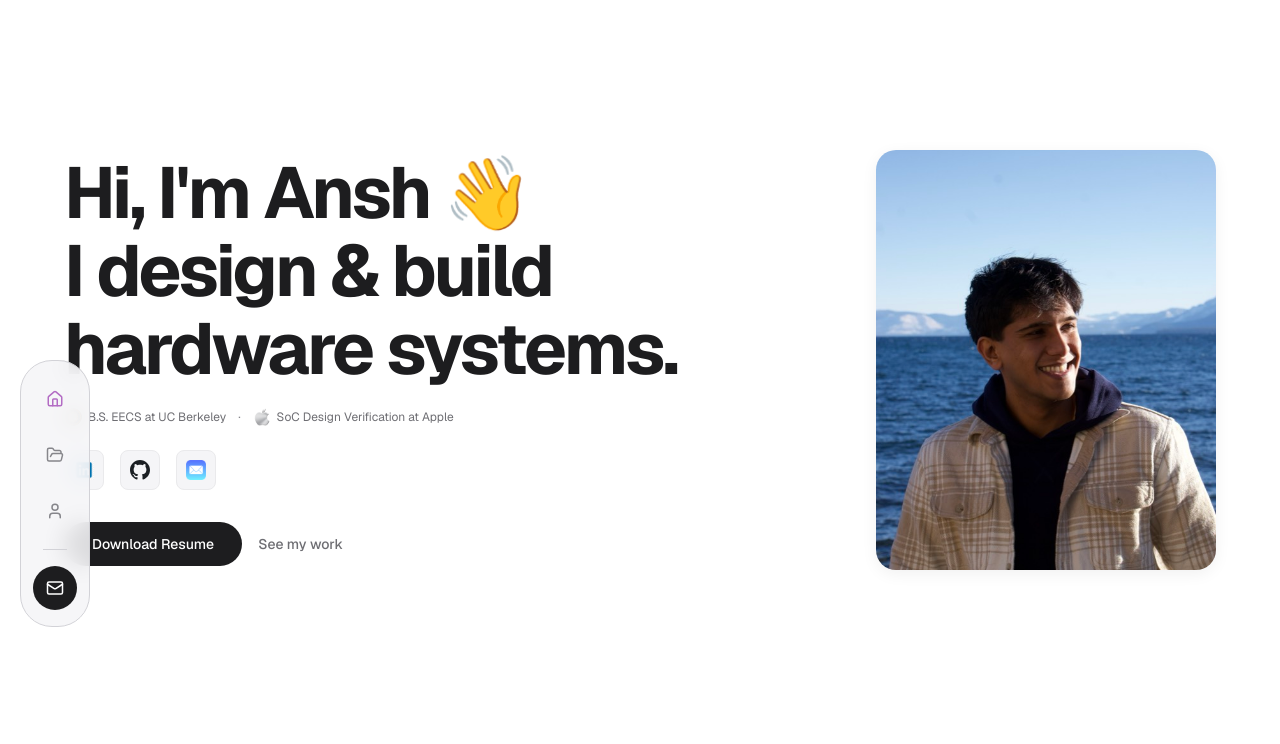
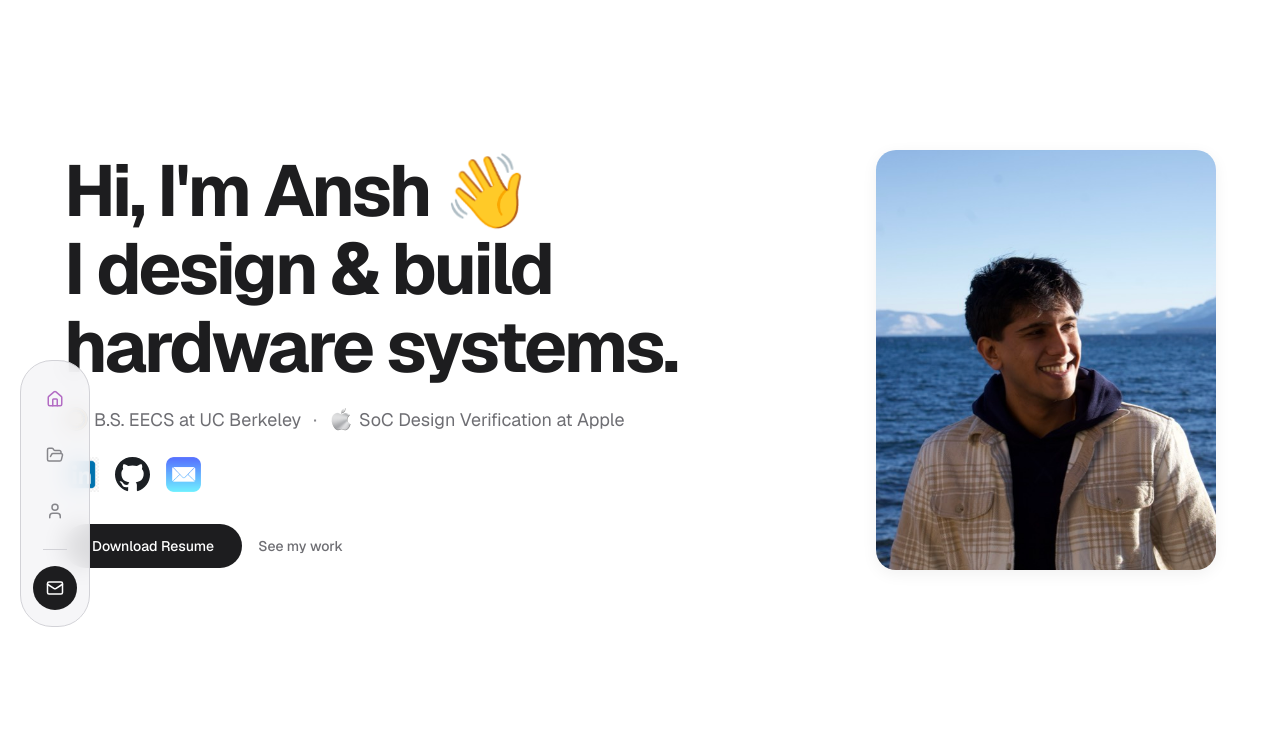
Before and after one commit to The-Ansh-Shah/portfolio-website, a Next.js app: page / in a window 1280 px wide. Shown: the top 744 px of the page. Built offline with nearby package versions, Linux system fonts and the light colour scheme.

Commit message:
Improved text readability

```diff
--- a/src/components/AboutSection.tsx
+++ b/src/components/AboutSection.tsx
@@ -36,7 +36,7 @@ export default function AboutSection() {
               </h2>
             </div>
             <p className="mt-8 text-[17px] text-[#86868B] leading-relaxed max-w-[480px]">
-              CPU design · Embedded security · Processor tracing
+              CPU design · Parallel architectures · Hardware acceleration
             </p>
           </m.div>
 
@@ -103,7 +103,7 @@ export default function AboutSection() {
                   What inspires me?
                 </span>
                 <h3 className="mt-4 text-[clamp(28px,3.5vw,38px)] font-semibold text-[#1D1D1F] leading-[1.15] tracking-tight">
-                  Building efficient, fast, and scalable silicon solutions.
+                  Accelerating compute through efficient and scalable silicon solutions.
                 </h3>
                 <div className="flex items-center gap-2 mt-8">
                   <div className="h-2 w-2 rounded-full bg-[#D2D2D7]" />
--- a/src/components/HeroSection.tsx
+++ b/src/components/HeroSection.tsx
@@ -33,15 +33,15 @@ export default function HeroSection() {
               initial={{ opacity: 0, y: 20 }}
               animate={{ opacity: 1, y: 0 }}
               transition={{ duration: 0.5, delay: 0.12, ease }}
-              className="flex flex-wrap items-center gap-x-3 gap-y-2 mb-6 text-[12px] text-text-secondary"
+              className="flex flex-wrap items-center gap-x-3 gap-y-2 mb-6 text-[18px] text-text-secondary"
             >
               <span className="inline-flex items-center gap-1.5">
-                <Image src="/images/icons/Seal_of_University_of_California,_Berkeley.svg" alt="UC Berkeley" width={18} height={18} className="flex-shrink-0 rounded-full" />
+                <Image src="/images/icons/Seal_of_University_of_California,_Berkeley.svg" alt="UC Berkeley" width={24} height={24} className="flex-shrink-0 rounded-full" />
                 B.S. EECS at UC Berkeley
               </span>
               <span className="text-text-muted">·</span>
               <span className="inline-flex items-center gap-1.5">
-                <Image src="/images/icons/brushed-metal-apple-mac-icon-29.png" alt="Apple" width={18} height={18} className="flex-shrink-0" />
+                <Image src="/images/icons/brushed-metal-apple-mac-icon-29.png" alt="Apple" width={24} height={24} className="flex-shrink-0" />
                 SoC Design Verification at Apple
               </span>
             </m.div>
@@ -57,26 +57,26 @@ export default function HeroSection() {
                 href={personalInfo.linkedin}
                 target="_blank"
                 rel="noopener noreferrer"
-                className="flex h-10 w-10 items-center justify-center rounded-btn-sm border border-border bg-bg-card hover:border-border-hover hover:scale-105 transition-all duration-200"
+                className="flex h-15 w-15 items-center justify-center rounded-btn-sm hover:scale-105 transition-all duration-200"
                 aria-label="LinkedIn"
               >
-                <Image src="/images/icons/linkedin.png" alt="LinkedIn" width={20} height={20} className="object-contain" />
+                <Image src="/images/icons/linkedin.png" alt="LinkedIn" width={35} height={35} className="object-contain" />
               </a>
               <a
                 href={personalInfo.github}
                 target="_blank"
                 rel="noopener noreferrer"
-                className="flex h-10 w-10 items-center justify-center rounded-btn-sm border border-border bg-bg-card hover:border-border-hover hover:scale-105 transition-all duration-200"
+                className="flex h-15 w-15 items-center justify-center rounded-btn-sm hover:scale-105 transition-all duration-200"
                 aria-label="GitHub"
               >
-                <Image src="/images/icons/github.svg" alt="GitHub" width={20} height={20} className="object-contain" />
+                <Image src="/images/icons/github.svg" alt="GitHub" width={35} height={35} className="object-contain" />
               </a>
               <a
                 href={`mailto:${personalInfo.email}`}
-                className="flex h-10 w-10 items-center justify-center rounded-btn-sm border border-border bg-bg-card hover:border-border-hover hover:scale-105 transition-all duration-200"
+                className="flex h-15 w-15 items-center justify-center rounded-btn-sm hover:scale-105 transition-all duration-200"
                 aria-label="Email"
               >
-                <Image src="/images/icons/mail-icon.png" alt="Email" width={20} height={20} className="object-contain" />
+                <Image src="/images/icons/mail-icon.png" alt="Email" width={35} height={35} className="object-contain" />
               </a>
             </m.div>
 
--- a/src/lib/content.ts
+++ b/src/lib/content.ts
@@ -124,9 +124,9 @@ export const experience: Experience[] = [
   {
     id: 1,
     company: "Apple",
-    role: "SoC Design Verification Intern",
-    institution: "Cupertino, CA",
-    duration: "May – Aug 2026",
+    role: "Cellular SoC Design Verification Intern",
+    institution: "Sunnyvale, CA",
+    duration: "May 2026 – Aug 2026",
     bullets: [],
     incoming: true,
   },
@@ -135,7 +135,7 @@ export const experience: Experience[] = [
     company: "SLICE Lab",
     role: "Undergraduate Researcher",
     institution: "UC Berkeley EECS",
-    duration: "Apr 2025 – Present",
+    duration: "Apr 2025 – Mar 2026",
     bullets: [],
   },
   {
@@ -143,7 +143,7 @@ export const experience: Experience[] = [
     company: "CS 61C",
     role: "Undergraduate Course Staff",
     institution: "UC Berkeley",
-    duration: "Aug – Dec 2025",
+    duration: "Aug 2025 – Dec 2025",
     bullets: [],
   },
 ];
```
